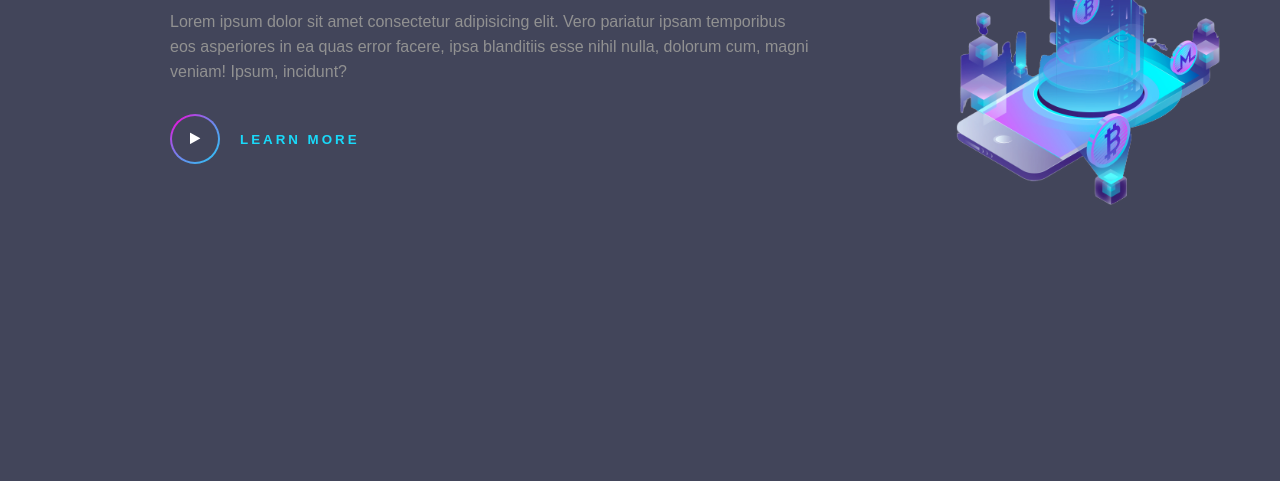
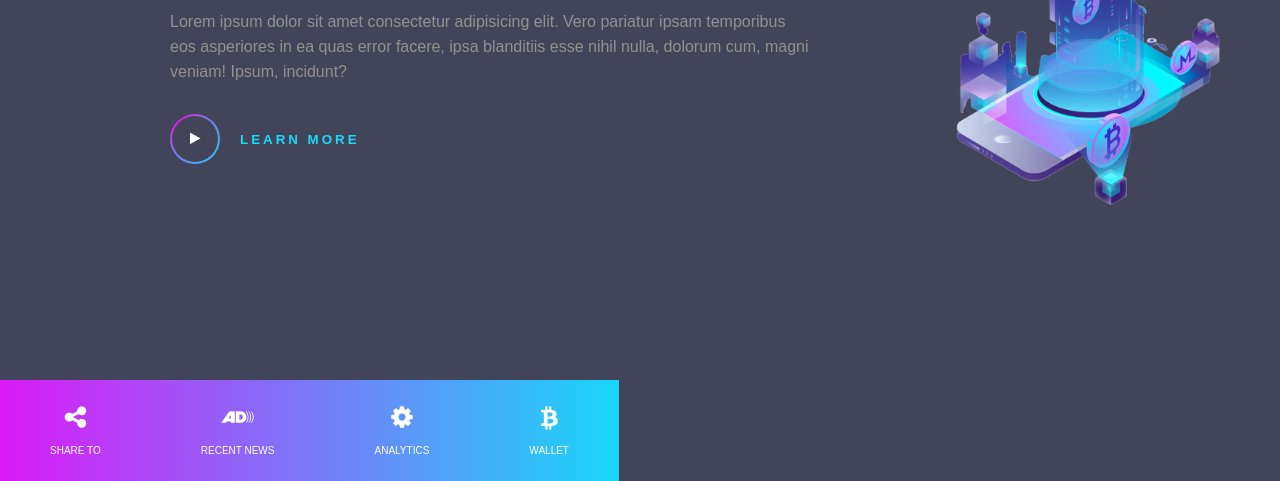
Before and after one commit to greatMonster11/Funny_HTML_series, a plain HTML site: page UI-landing-page/index.html in a window 1280 px wide. Shown: the part 319-800 px from the top of the page. Drawn offline with Linux system fonts and the light colour scheme.

Commit message:
add leftside of footer

```diff
--- a/UI-landing-page/index.html
+++ b/UI-landing-page/index.html
@@ -49,6 +49,26 @@
           <img src="./img/bitcoin.png" alt="bitcoin-iamge" />
         </div>
       </div>
+      <div class="quick-links">
+        <ul>
+          <li>
+            <i class="fa fa-share-alt" aria-hidden="true"></i>
+            <p>SHARE TO</p>
+          </li>
+          <li>
+            <i class="fa fa-audio-description" aria-hidden="true"></i>
+            <p>RECENT NEWS</p>
+          </li>
+          <li>
+            <i class="fa fa-cog" aria-hidden="true"></i>
+            <p>ANALYTICS</p>
+          </li>
+          <li>
+            <i class="fa fa-btc" aria-hidden="true"></i>
+            <p>WALLET</p>
+          </li>
+        </ul>
+      </div>
     </div>
   </body>
 </html>
--- a/UI-landing-page/style.css
+++ b/UI-landing-page/style.css
@@ -128,3 +128,33 @@ small {
   color: #19dafa;
   letter-spacing: 3px;
 }
+
+.quick-links {
+  position: absolute;
+  left: 0;
+  bottom: 0;
+  background: linear-gradient(to right, #db1bf6, #19d7f8);
+}
+
+.quick-links ul {
+  display: inline-flex;
+  margin: 25px auto;
+  text-align: center;
+}
+
+.quick-links ul li {
+  list-style: none;
+  margin: 0 50px;
+  cursor: pointer;
+}
+
+.quick-links ul li .fa {
+  font-size: 25px;
+  color: #fff;
+}
+
+.quick-links ul li p {
+  margin-top: 15px;
+  font-size: 10px;
+  color: #fff;
+}
```
